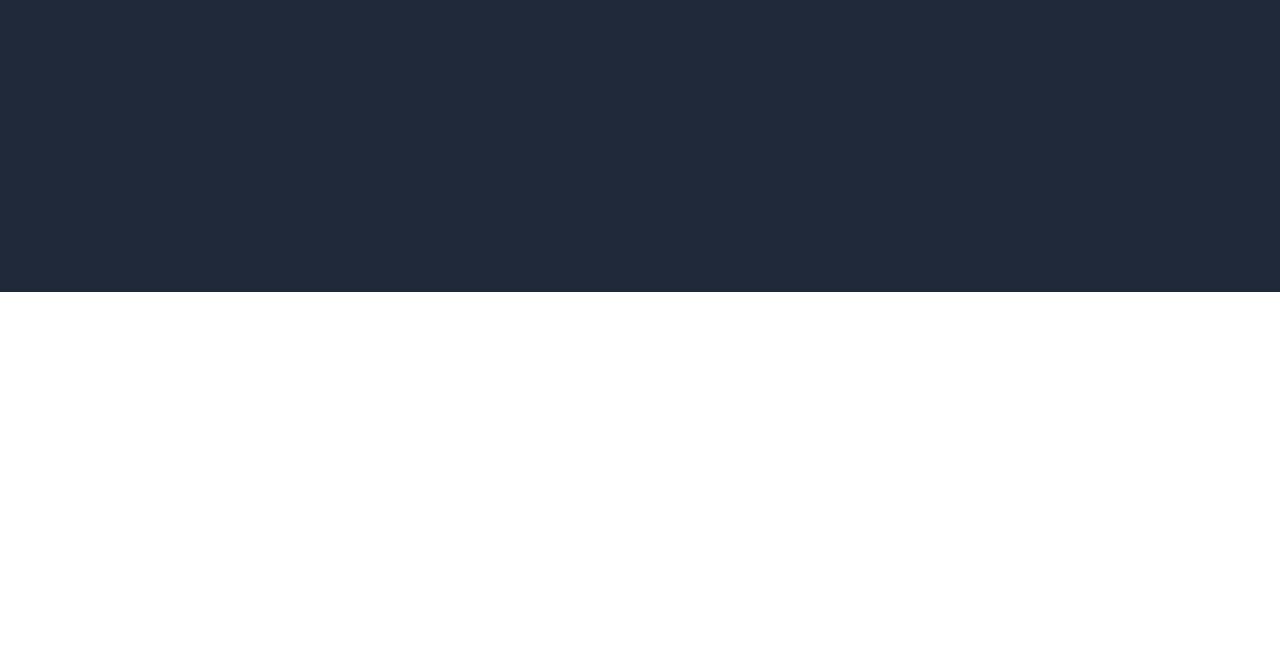
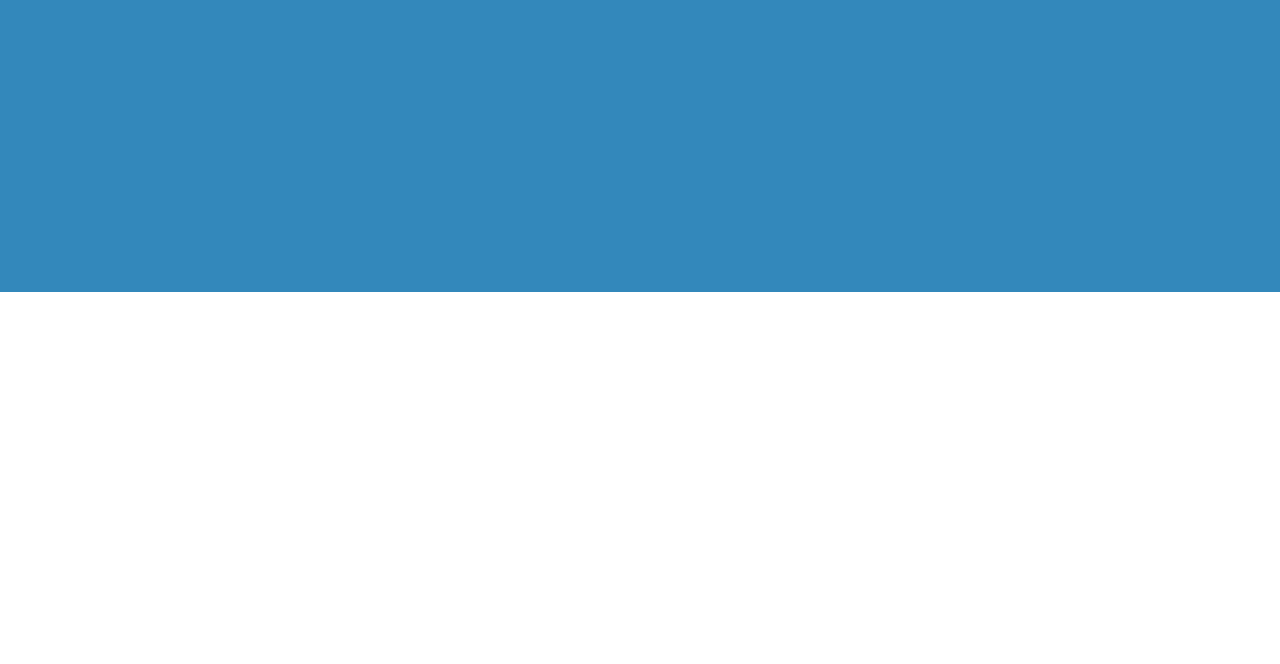
Before and after one commit to nazca7/landing-page, a plain HTML site: page index.html in a window 1280 px wide. Shown: the part 136-800 px from the top of the page. Drawn offline with Linux system fonts and the light colour scheme.

Commit message:
Change background color to match band color

```diff
--- a/index.html
+++ b/index.html
@@ -23,6 +23,9 @@
             </ul>
         </div>
 
+        <div class="hero">
+
+        </div>
     </div>
 
 </body>
--- a/style.css
+++ b/style.css
@@ -15,7 +15,7 @@ body {
 }
 
 .top-section {
-    background-color: #1F2937;
+    background-color: #3388BB;
     padding: 20px 300px 300px;
 }
 
```
